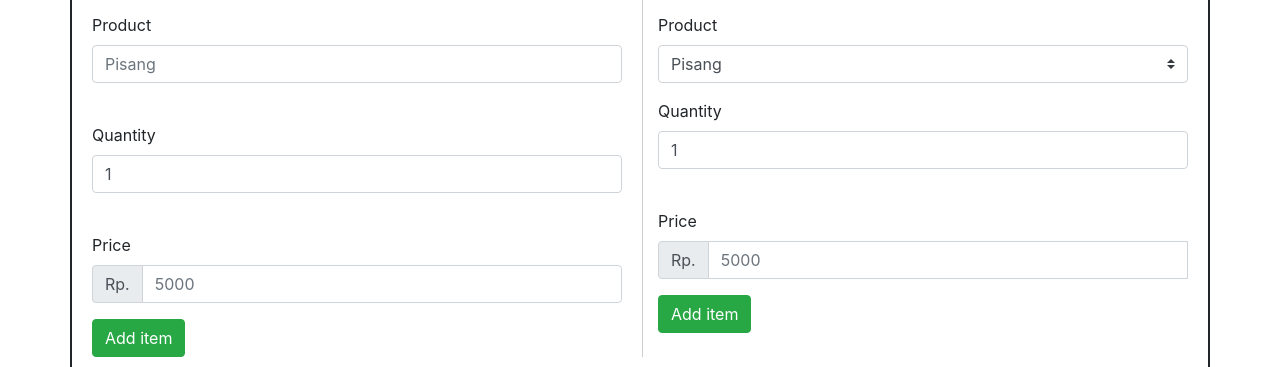
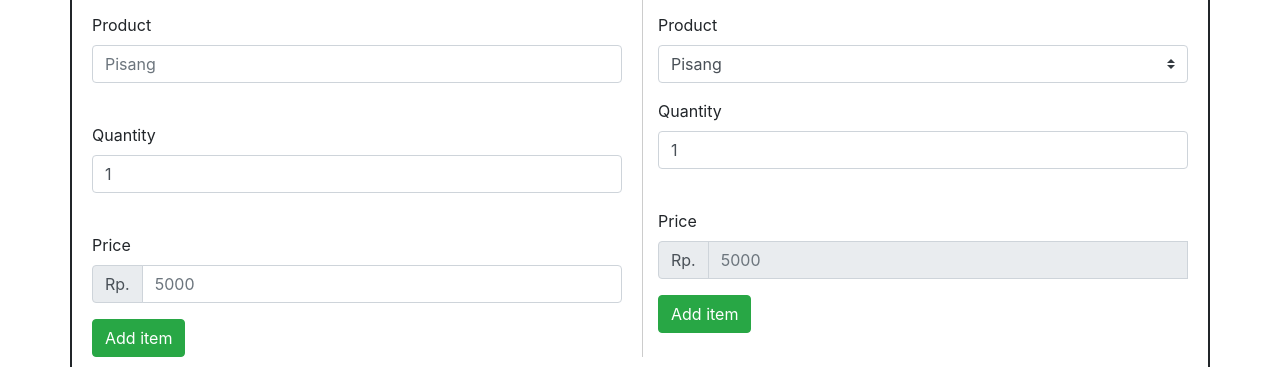
Before and after one commit to andikawilliam/cashier-program, a plain HTML site: page index.html in a window 1280 px wide. Shown: the part 203-570 px from the top of the page. Drawn offline with nearby package versions, Linux system fonts and the light colour scheme.

Commit message:
Update index.html

```diff
--- a/index.html
+++ b/index.html
@@ -75,7 +75,7 @@
 		    	<div class="input-group-prepend">
 		     		<div class="input-group-text">Rp.</div>
 		    	</div>
-    			<input id='s_price' type='number' class="form-control" id="formGroupExampleInput3" placeholder="5000"><br>
+    			<input id='s_price' type='number' class="form-control" id="formGroupExampleInput3" placeholder="5000" disabled><br>
     		</div>
     	</div>
 
```
